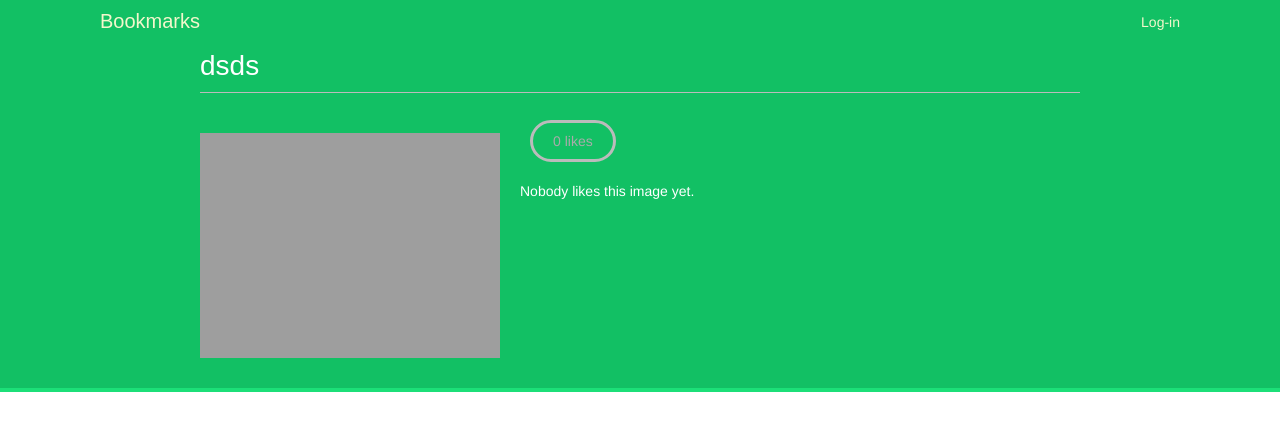
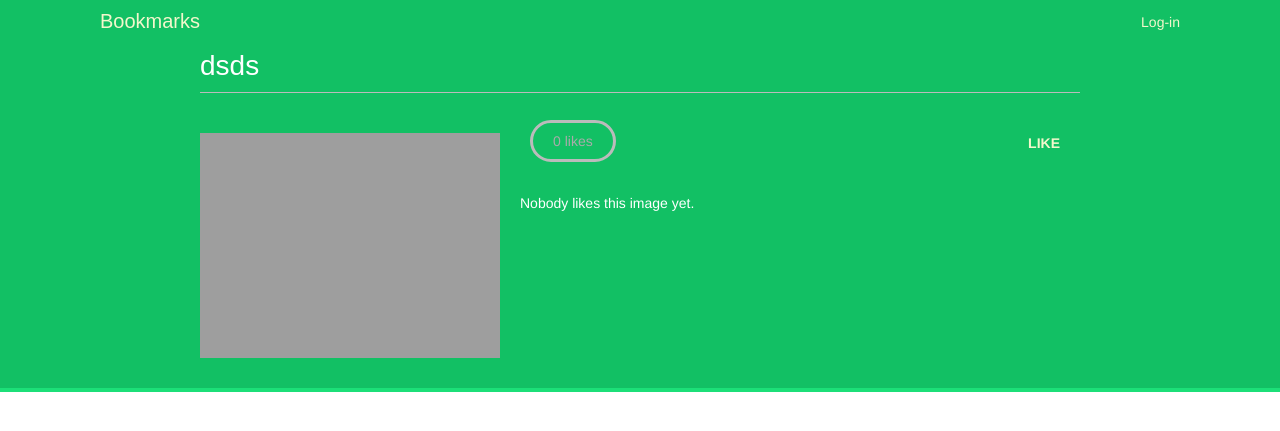
Before and after one commit to zizu1985/djangoSocialWebsite, a Django app: a page that uses bookmarks/account/templates/base.html in a window 1280 px wide. Shown: the top 431 px of the page. Run offline with Django 3.2, Linux system fonts and the light colour scheme; data comes from the database, SQL or seed files in the repository; both versions use the stored data as it was after the commit; parts of the project's set-up code (start-up, migrations or seed data) failed here and were passed over; some libraries are stand-ins or nearby versions; some web fonts are replaced.

Commit message:
AJAX featured added for like/unlike mechanism.

```diff
--- a/bookmarks/account/models.py
+++ b/bookmarks/account/models.py
@@ -11,6 +11,10 @@ class Profile(models.Model):
 
     def __str__(self):
         return 'Profile for user {}'.format(self.user.username)
+
+    @property
+    def get_absolute_image_url(self):
+        return "http://127.0.0.1:8000/{0}".format(self.photo.url)
 
 
 # SQL command
--- a/bookmarks/account/templates/base.html
+++ b/bookmarks/account/templates/base.html
@@ -1,5 +1,4 @@
 {% load staticfiles %}
-<!DOCTYPE html>
 <html>
 <head>
     <title>{% block title %}{% endblock %}</title>
@@ -51,5 +50,26 @@
     {% block content %}
     {% endblock %}
 </div>
+<script src="https://ajax.googleapis.com/ajax/libs/jquery/2.1.4/jquery.min.js"></script>
+<script src="https://cdnjs.cloudflare.com/ajax/libs/jquery-cookie/1.4.1/jquery.cookie.min.js"></script>
+<script>
+    var csrftoken = $.cookie('csrftoken');
+    function csrfSafeMethod(method) {
+           // these HTTP methods are do not require CSRF protection
+           return (/^(GET|HEAD|OPTIONS|TRACE)$/.test(method));
+    }
+    $.ajaxSetup({
+        beforeSend: function(xhr, settings) {
+            if (!csrfSafeMethod(settings.type) && !this.crossDomain) {
+                xhr.setRequestHeader("X-CSRFToken", csrftoken);
+            }
+        }
+    });
+   $(document).ready(function(){
+        {% block domready %}
+        {% endblock %}
+   });
+</script>
+</div>
 </body>
 </html>
--- a/bookmarks/images/templates/images/image/detail.html
+++ b/bookmarks/images/templates/images/image/detail.html
@@ -14,19 +14,27 @@
     {% endthumbnail %}
     -->
 
-{% with total_likes=image.users_like.count %}
+{% with total_likes=image.users_like.count users_like=image.users_like.all %}
 <div class="image-info">
     <div>
         <span class="count">
-        {{ total_likes }} like{{ total_likes|pluralize }}
+            <span class="total">{{ total_likes }}</span>
+        like{{ total_likes|pluralize }}
         </span>
+        <a href="#" data-id="{{ image.id }}" data-action="{% if request.user in users_like %}un{% endif %}like" class="like button">
+            {% if request.user not in users_like %}
+                Like
+            {% else %}
+                Unlike
+            {% endif %}
+        </a>
     </div>
     {{ image.description|linebreaks }}
 </div>
 <div class="image-likes">
     {% for user in image.users_like.all %}
     <div>
-        <img src="{{ user.profile.photo.url }}">
+        <img src="{{ user.profile.get_absolute_image_url }}">
     <p>{{ user.first_name }}</p>
     </div>
     {% empty %}
@@ -35,3 +43,29 @@
 </div>
 {% endwith %}
 {% endblock %}
+
+{% block domready %}
+$('a.like').click(function(e){
+    e.preventDefault();
+    $.post('{% url "image:like" %}',
+    {
+        id: $(this).data('id'),
+        action: $(this).data('action')
+    },
+    function(data){
+        if (data['status'] == 'ok')
+        {
+            var previous_action = $('a.like').data('action');
+            // toggle data-action
+            $('a.like').data('action', previous_action == 'like' ?'unlike' : 'like');
+            // toggle link text
+            $('a.like').text(previous_action == 'like' ? 'Unlike' :'Like');
+
+            // update total likes
+            var previous_likes = parseInt($('span.count .total').text());
+            $('span.count .total').text(previous_action == 'like' ? previous_likes + 1 : previous_likes - 1);
+        }
+    }
+);
+});
+{% endblock %}
--- a/bookmarks/images/urls.py
+++ b/bookmarks/images/urls.py
@@ -4,5 +4,6 @@ from . import views
 # images/create -> views.image_create
 urlpatterns = [
     url(r'^create/$', views.image_create, name='create'),
-    url(r'^detail/(?P<id>\d+)/(?P<slug>[-\w]+)$', views.image_detail, name='detail')
+    url(r'^detail/(?P<id>\d+)/(?P<slug>[-\w]+)$', views.image_detail, name='detail'),
+    url(r'^like/$', views.image_like, name='like'),
 ]
--- a/bookmarks/images/views.py
+++ b/bookmarks/images/views.py
@@ -3,6 +3,8 @@ from .forms import ImageCreateForm
 from django.contrib import messages
 from django.contrib.auth.decorators import login_required
 from .models import Image
+from django.http import JsonResponse
+from django.views.decorators.http import require_POST
 
 
 @login_required
@@ -32,3 +34,22 @@ def image_create(request):
 def image_detail(request, id, slug):
     image = get_object_or_404(Image, id=id, slug=slug)
     return render(request,'images/image/detail.html',{'section': 'images', 'image': image})
+
+
+# User likes image
+@login_required
+@require_POST
+def image_like(request):
+    image_id = request.POST.get('id')
+    action = request.POST.get('action')
+    if image_id and action:
+        try:
+                image = Image.objects.get(id=image_id)
+                if action == 'like':
+                    image.users_like.add(request.user)
+                else:
+                    image.users_like.remove(request.user)
+                return JsonResponse({'status': 'ok'})
+        except:
+            pass
+    return JsonResponse({'status':'ko'})
```
Also changed, not shown: bookmarks/db.sqlite3.
